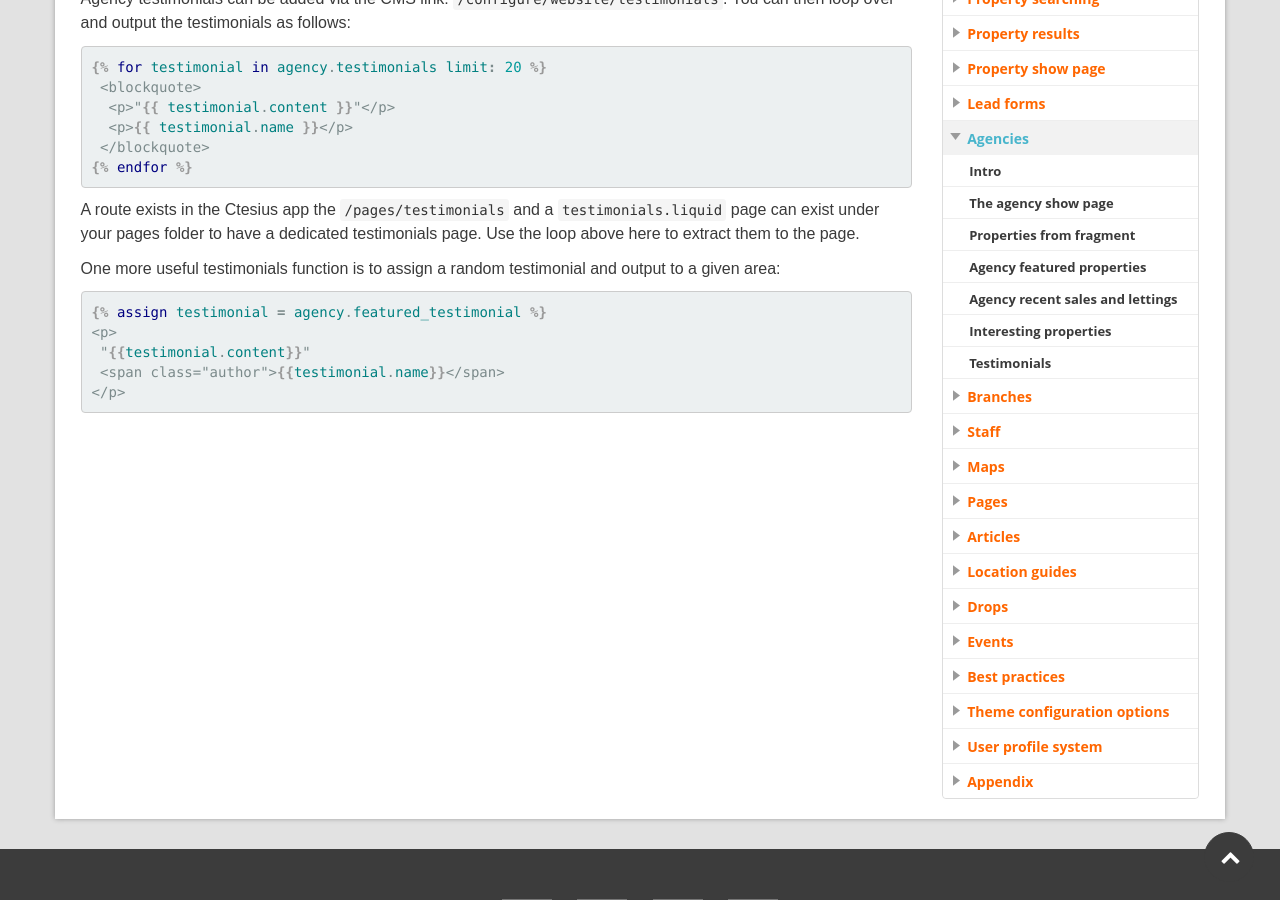
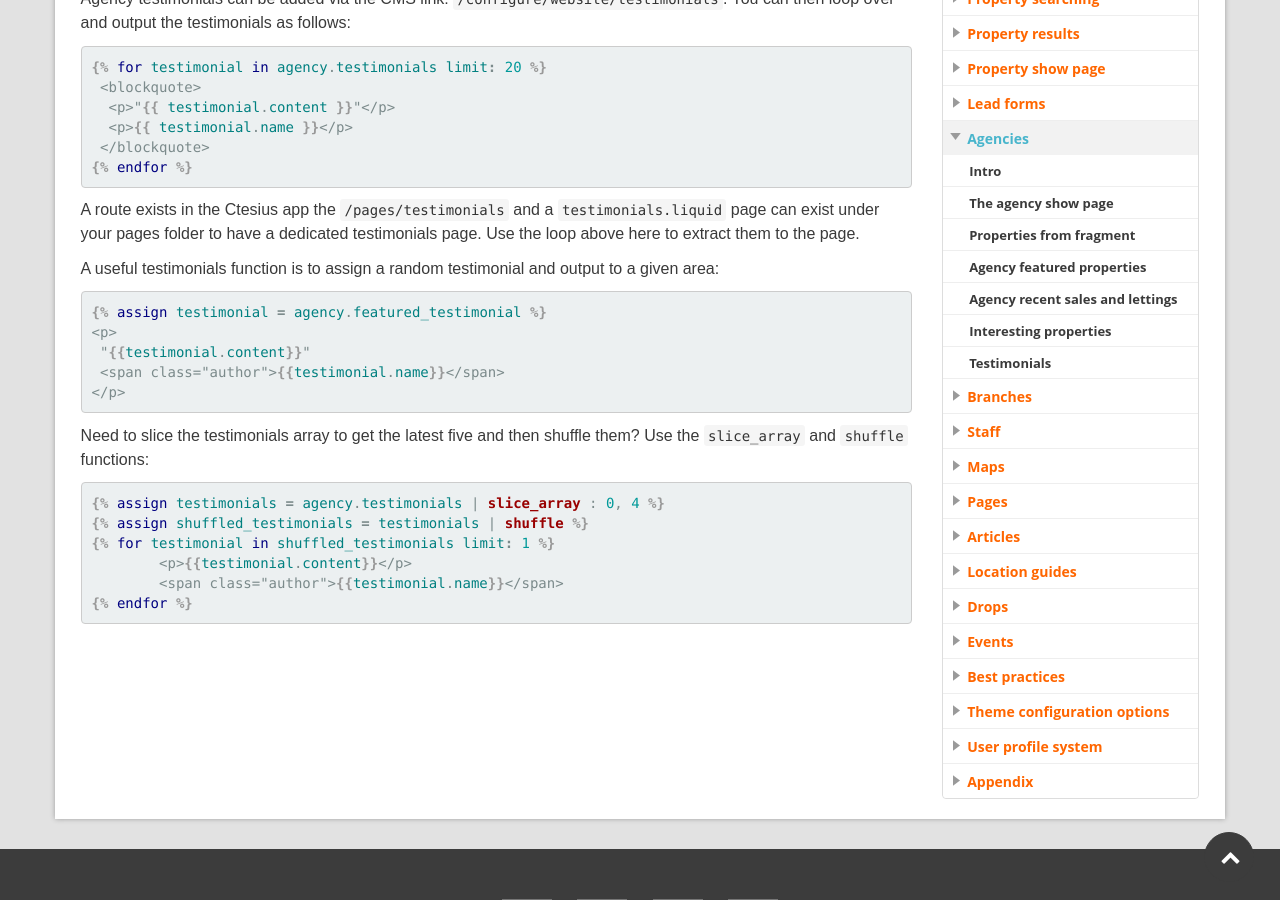
Before and after one commit to homeflow/homeflow.github.io, a Jekyll site: the page built from _posts/agencies/2014-01-07-testimonials.md, in a window 1280 px wide and 900 px high, scrolled down 431 px. Built offline with Jekyll 4.4.1, drawn with Linux system fonts in a browser that asks for light colours; grey boxes are pictures that could not be loaded.

Commit message:
Slice array and shuffle

```diff
--- a/_posts/agencies/2014-01-07-testimonials.md
+++ b/_posts/agencies/2014-01-07-testimonials.md
@@ -19,7 +21,7 @@ Agency testimonials can be added via the CMS link: ``/configure/website/testimon
 
 A route exists in the Ctesius app the ``/pages/testimonials`` and a ``testimonials.liquid`` page can exist under your pages folder to have a dedicated testimonials page. Use the loop above here to extract them to the page.
 
-One more useful testimonials function is to assign a random testimonial and output to a given area:
+A useful testimonials function is to assign a random testimonial and output to a given area:
 
 {% highlight liquid %}
 {% raw %}
@@ -30,3 +32,16 @@ One more useful testimonials function is to assign a random testimonial and outp
 </p>
 {% endraw %}
 {% endhighlight %}
+
+Need to slice the testimonials array to get the latest five and then shuffle them? Use the ``slice_array`` and ``shuffle`` functions:
+
+{% highlight liquid %}
+{% raw %}
+{% assign testimonials = agency.testimonials | slice_array : 0, 4 %}
+{% assign shuffled_testimonials = testimonials | shuffle %}
+{% for testimonial in shuffled_testimonials limit: 1 %}
+	<p>{{testimonial.content}}</p>
+ 	<span class="author">{{testimonial.name}}</span>
+{% endfor %}
+{% endraw %}
+{% endhighlight %}
```
Also changed, not shown: other parts of _posts/agencies/2014-01-07-testimonials.md (+3 -1 lines).
